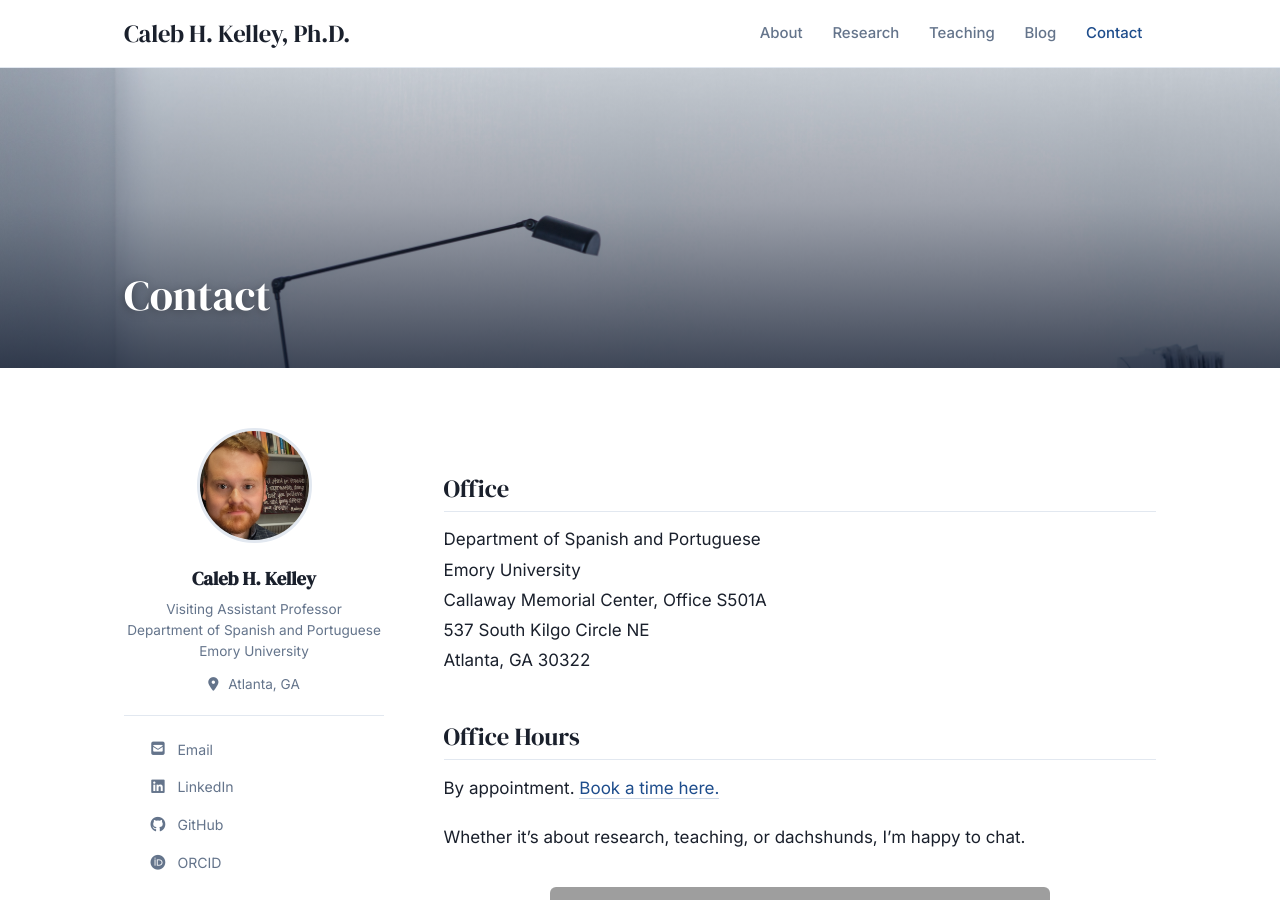
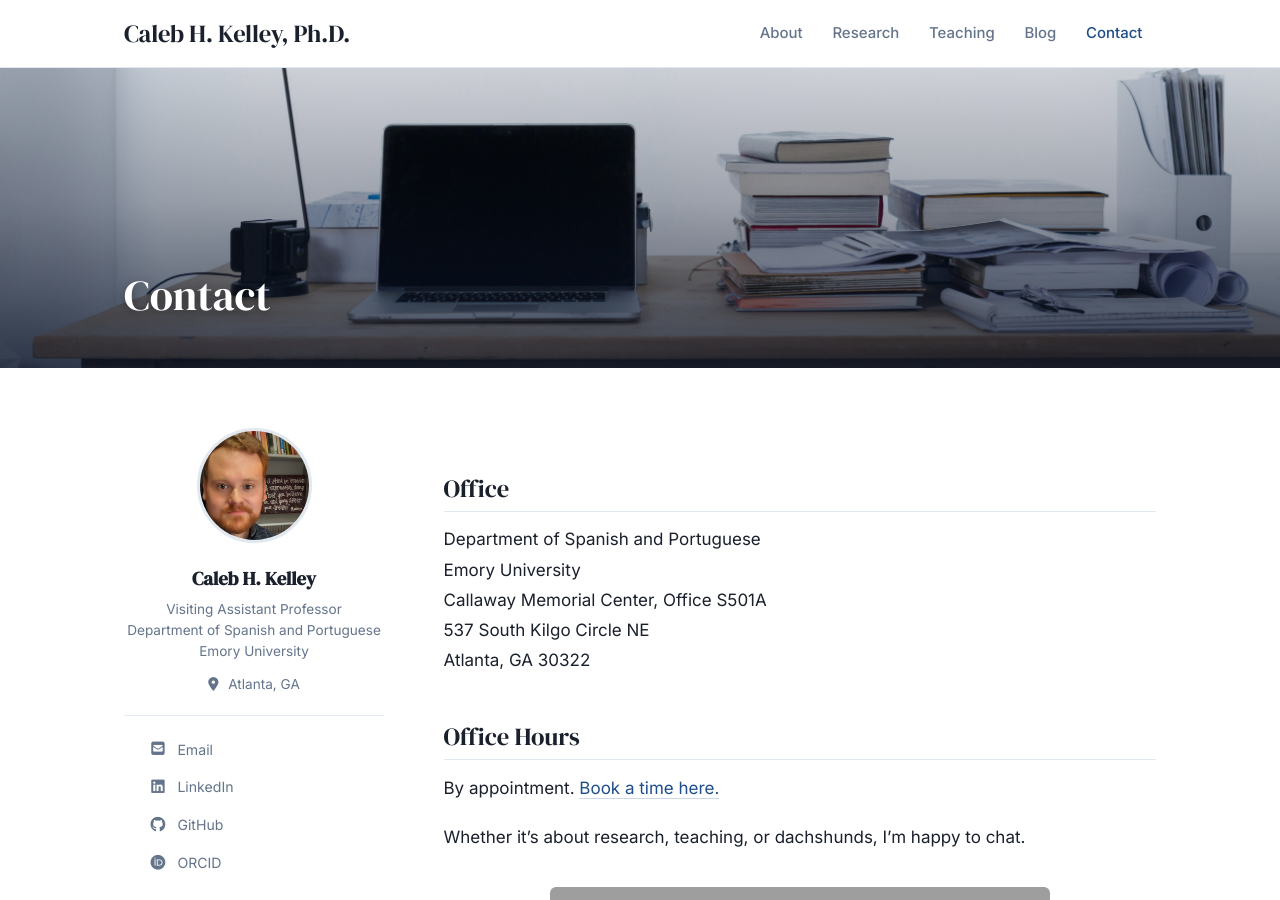
Before and after one commit to calebhkelley/calebhkelley.github.io, a Jekyll site: the page built from _pages/contact.md, in a window 1280 px wide and 900 px high. Built offline with Jekyll 4.4.1, drawn with Linux system fonts in a browser that asks for light colours; grey boxes are pictures that could not be loaded.

Commit message:
Show bottom of contact page hero image
Co-Authored-By: Claude Sonnet 4.6 <noreply@anthropic.com>

```diff
--- a/_layouts/single.html
+++ b/_layouts/single.html
@@ -2,7 +2,7 @@
 layout: default
 ---
 {%- if page.header.overlay_image -%}
-<section class="page-hero" style="background-image: url('{{ page.header.overlay_image | relative_url }}')">
+<section class="page-hero" style="background-image: url('{{ page.header.overlay_image | relative_url }}'); background-position: {{ page.header.overlay_position | default: 'center' }}">
   <div class="page-hero__overlay"></div>
   <div class="page-hero__content">
     <h1>{{ page.title }}</h1>
```
Also changed, not shown: _pages/contact.md (+1 -0 lines).
